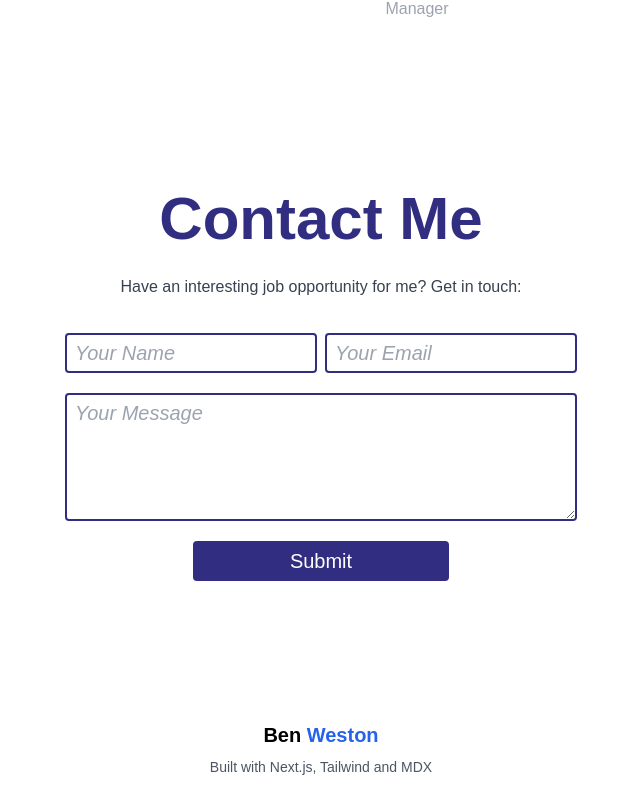
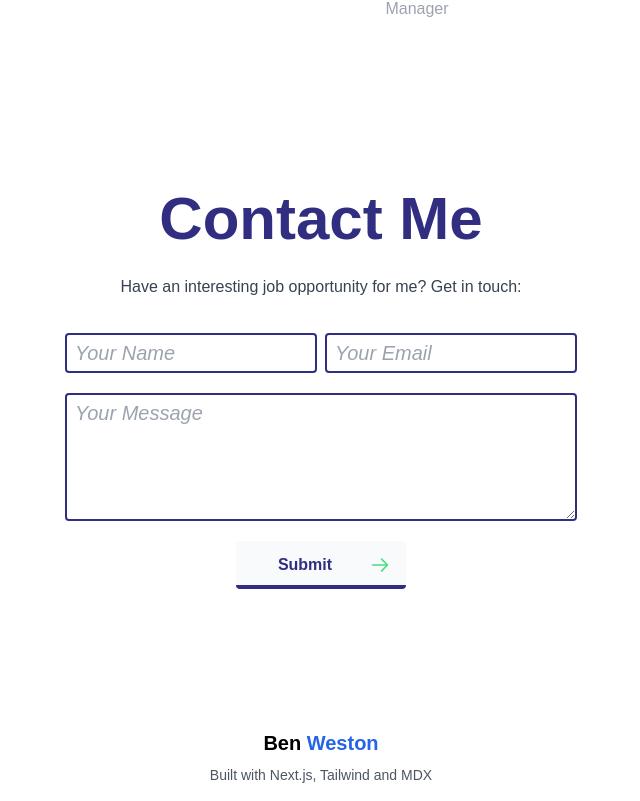
Before and after one commit to benwestondigital/next-portfolio, a Next.js app: page / in a window 1280 px wide. Shown: the part 4187-4988 px from the top of the page, without its empty margins (319-959 px from the left). Built offline with nearby package versions, Linux system fonts and the light colour scheme.

Commit message:
add improved button

```diff
--- a/components/Contact.jsx
+++ b/components/Contact.jsx
@@ -91,10 +91,52 @@ const Contact = () => {
               placeholder='Your Message'
               className='mt-5 h-32 w-full rounded border-2 border-indigo-900 py-1 pl-2 text-xl text-blue-800 placeholder:italic focus:border-blue-600 focus:outline-none'
             />
-            <button className='mt-5 h-10 w-1/2 self-center rounded bg-indigo-900 text-xl text-white hover:bg-black'>
-              {isSubmitting ? <Spinner /> : buttonText}
+            <button
+              href='#_'
+              className='group mt-5 relative inline-flex w-1/3 items-center justify-start self-center overflow-hidden rounded bg-gray-50 py-3 pl-4 pr-12 font-semibold text-indigo-900 transition-all duration-150 ease-in-out hover:pl-10 hover:pr-6'
+            >
+              <span className='absolute bottom-0 left-0 h-1 w-full bg-indigo-900 transition-all duration-150 ease-in-out group-hover:h-full'></span>
+              <span className='absolute right-0 pr-4 duration-200 ease-out group-hover:translate-x-12'>
+                <svg
+                  className='h-5 w-5 text-green-400'
+                  fill='none'
+                  stroke='currentColor'
+                  viewBox='0 0 24 24'
+                  xmlns='http://www.w3.org/2000/svg'
+                >
+                  <path
+                    strokeLinecap='round'
+                    strokeLinejoin='round'
+                    strokeWidth='2'
+                    d='M14 5l7 7m0 0l-7 7m7-7H3'
+                  ></path>
+                </svg>
+              </span>
+              <span className='absolute left-0 -translate-x-12 pl-2.5 duration-200 ease-out group-hover:translate-x-0'>
+                <svg
+                  className='h-5 w-5 text-green-400'
+                  fill='none'
+                  stroke='currentColor'
+                  viewBox='0 0 24 24'
+                  xmlns='http://www.w3.org/2000/svg'
+                >
+                  <path
+                    strokeLinecap='round'
+                    strokeLinejoin='round'
+                    strokeWidth='2'
+                    d='M14 5l7 7m0 0l-7 7m7-7H3'
+                  ></path>
+                </svg>
+              </span>
+              <span className='relative w-full text-center transition-colors duration-200 ease-in-out group-hover:text-white'>
+                {isSubmitting ? <Spinner /> : buttonText}
+              </span>
             </button>
-            {buttonText === 'Submitted!' && <p className='prose pt-6'>Thanks for your message! I will be in touch shortly.</p>}
+            {buttonText === 'Submitted!' && (
+              <p className='prose pt-6'>
+                Thanks for your message! I will be in touch shortly.
+              </p>
+            )}
           </form>
         </div>
       </div>
```
